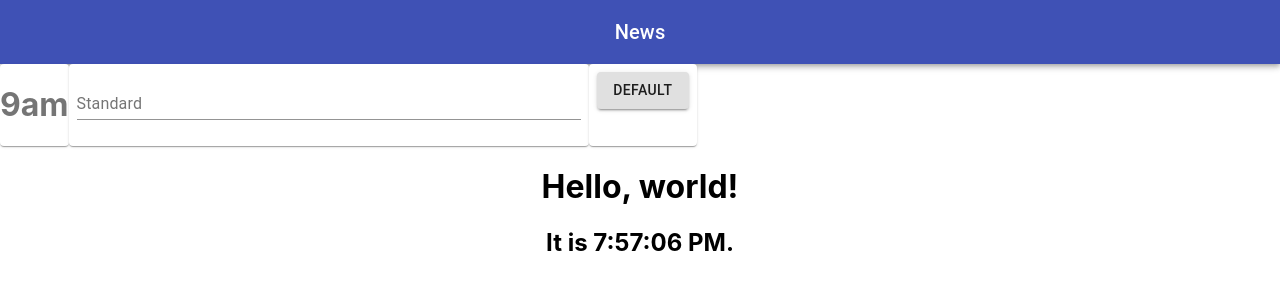
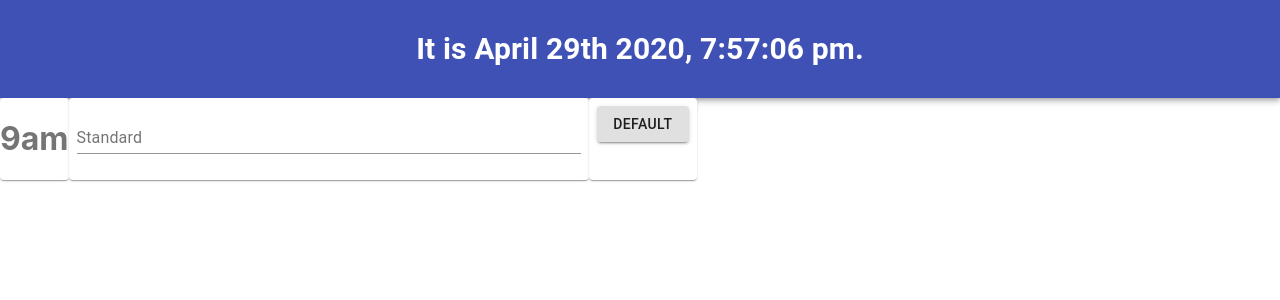
Before and after one commit to Haplescent/react-cal, a React (Create React App) app: page / in a window 1280 px wide. Shown: the top 300 px of the page. Built offline with nearby package versions, Linux system fonts and the light colour scheme.

Commit message:
added date to clock

```diff
--- a/src/App.js
+++ b/src/App.js
@@ -14,7 +14,6 @@ function App() {
     <div className="App">
       {ButtonAppBar()}
       {CenteredGrid()}
-      <Clock />
     </div>
   );
 }
--- a/src/components/AppBar.js
+++ b/src/components/AppBar.js
@@ -3,6 +3,7 @@ import { makeStyles } from '@material-ui/core/styles';
 import AppBar from '@material-ui/core/AppBar';
 import Toolbar from '@material-ui/core/Toolbar';
 import Typography from '@material-ui/core/Typography';
+import Clock from './Time.js'
 
 const useStyles = makeStyles((theme) => ({
   root: {
@@ -24,7 +25,7 @@ export default function ButtonAppBar() {
       <AppBar position="static">
         <Toolbar>
           <Typography variant="h6" className={classes.title}>
-            News
+            <Clock />
           </Typography>
         </Toolbar>
       </AppBar>
--- a/src/components/Time.js
+++ b/src/components/Time.js
@@ -4,7 +4,7 @@ import moment from 'moment';
 export default class Clock extends React.Component {
     constructor(props) {
       super(props);
-      this.state = {date: new Date()};
+      this.state = {date: moment().format('MMMM Do YYYY, h:mm:ss a')};
     }
 
     componentDidMount() {
@@ -20,15 +20,14 @@ export default class Clock extends React.Component {
 
     tick() {
       this.setState({
-        date: new Date()
+        date: moment().format('MMMM Do YYYY, h:mm:ss a')
       });
     }
 
     render() {
       return (
         <div>
-          <h1>Hello, world!</h1>
-          <h2>It is {this.state.date.toLocaleTimeString()}.</h2>
+          <h2>It is {this.state.date}.</h2>
         </div>
       );
     }
```
